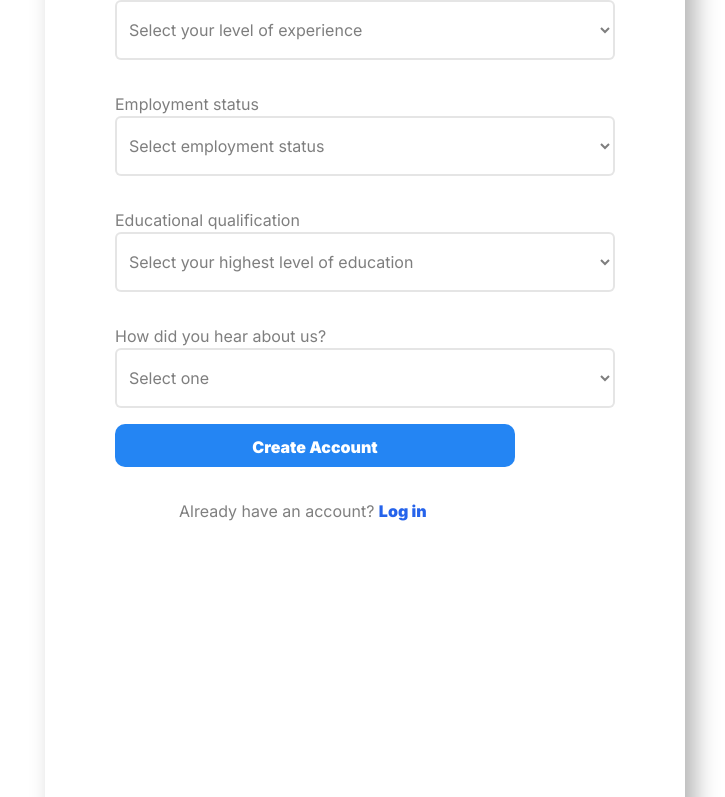
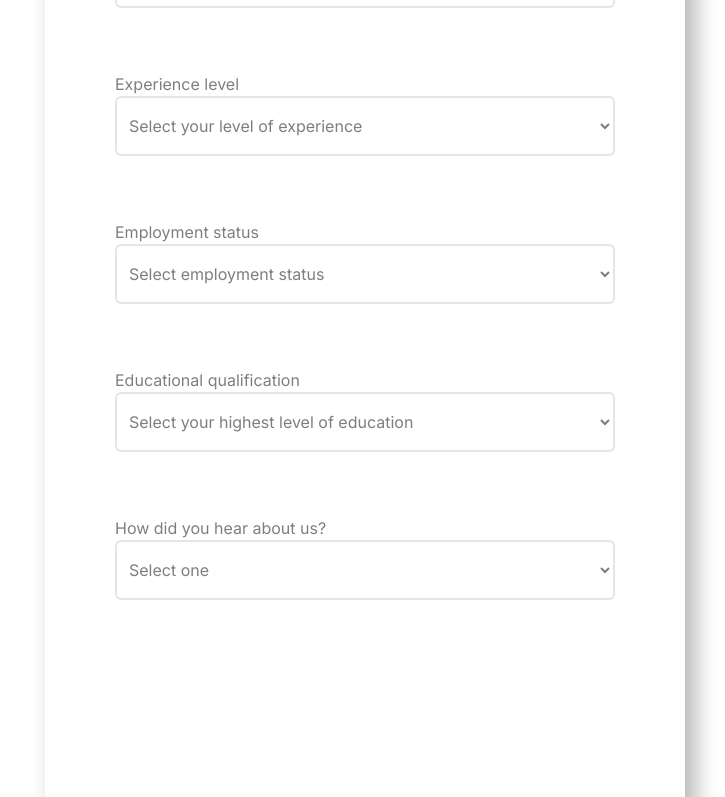
Before and after one commit to Official-simple-soul/hostedLMS, a React (Create React App) app: page / in a window 1280 px wide. Shown: the part 725-1522 px from the top of the page, without its empty margins (555-1280 px from the left). Built offline with nearby package versions, Linux system fonts and the light colour scheme; the HTML template or start-up script is replaced by a standard one.

Commit message:
removed form container

```diff
--- a/src/pages/authentication/components/SignUpTwo.jsx
+++ b/src/pages/authentication/components/SignUpTwo.jsx
@@ -21,7 +21,7 @@ function SignUpTwo() {
        <hr className='iconline text-red-500'/>
     <img src={twoIcon} alt="twoIcon" />
    </div>
-  <form action="" className='signup__form'>
+  {/* <form action="" className='signup__form'> */}
     <div className='signup__form-div'>
     <label className='signup__form-label block' htmlFor="">Age</label>
     <input className='signup__form-input border-2' type="text" placeholder='Type your age'/>
@@ -88,12 +88,12 @@ function SignUpTwo() {
         <option value="email">Email</option>
     </select>
 
-     <div className='signup__form-submit cursor-pointer' onClick={()=>setShow(true)}> Create Account </div>
+     {/* <div className='signup__form-submit cursor-pointer' onClick={()=>setShow(true)}> Create Account </div> */}
       <Signup2Modal show={show} handleClose={handleClose}/>
 
     </div>
-<div className='already'><p><span className='already-span'>Already have an account? </span><span className="login text-blue-600 font-semibold">Log in</span></p></div>
-  </form>
+{/* <div className='already'><p><span className='already-span'>Already have an account? </span><span className="login text-blue-600 font-semibold">Log in</span></p></div> */}
+  {/* </form> */}
 </div>
 </div>
 </div>
```
